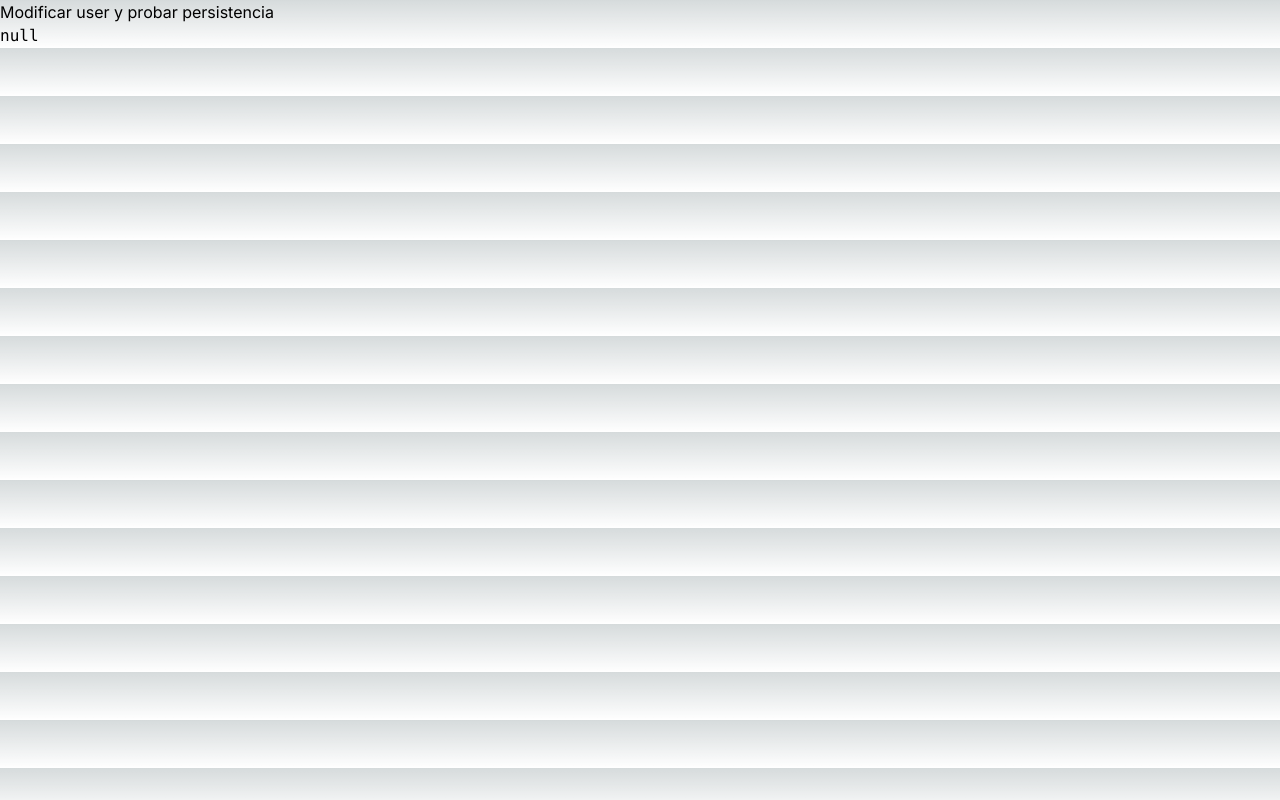
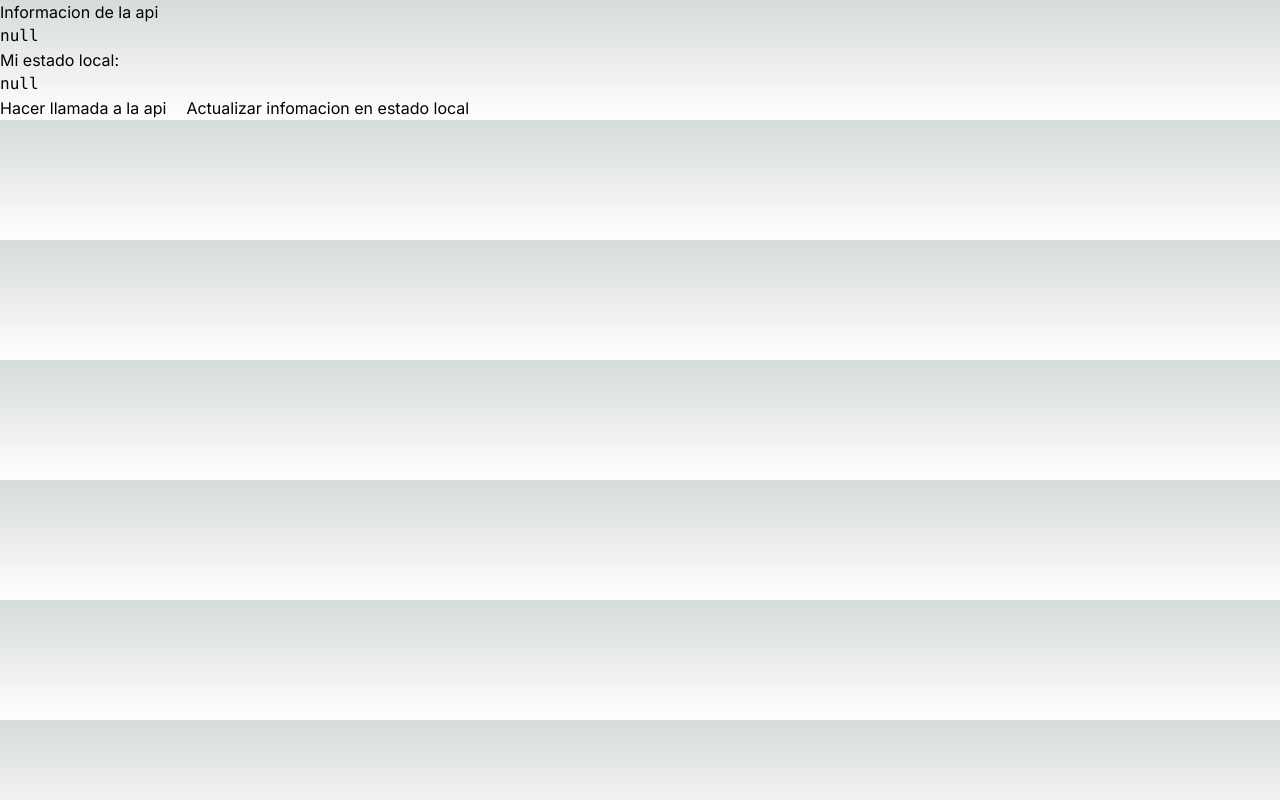
Before and after one commit to leodeveloper435/s17-clone, a Next.js app in the folder frontend/: page /home in a window 1280 px wide. Built offline with nearby package versions, Linux system fonts and the light colour scheme.

Commit message:
Se acomodo errores de tipado en el hook para llamar a la api

```diff
--- a/frontend/src/app/home/page.tsx
+++ b/frontend/src/app/home/page.tsx
@@ -1,18 +1,33 @@
 "use client";
 
 import { userStore } from "@/context/zustand";
+import useFetchData from "@/hooks/useFetchData";
+import { getUserById } from "@/services/userServices";
 
 export default function () {
   const { user, setUser } = userStore((user) => user);
+  const { response, fetchData } = useFetchData(getUserById);
 
-  const modifyUser = () => {
-    setUser({ name: "jose", lastName: "Garcia", token: "token12345" });
+  const getUser = async () => {
+    await fetchData({ url: "1" });
+  };
+
+  const modifyUser = async () => {
+    response ? setUser(response) : alert("tienes que llamar a la api primero");
   };
 
   return (
     <div>
-      <button onClick={modifyUser}>Modificar user y probar persistencia</button>
+      <h1>Informacion de la api</h1>
+      <pre>{JSON.stringify(response, null, 2)}</pre>
+      <h1>Mi estado local:</h1>
       <pre>{JSON.stringify(user, null, 2)}</pre>
+      <div className=" space-x-5">
+        <button onClick={getUser}>Hacer llamada a la api</button>
+        <button onClick={modifyUser}>
+          Actualizar infomacion en estado local
+        </button>
+      </div>
     </div>
   );
 }
--- a/frontend/src/hooks/useFetchData.ts
+++ b/frontend/src/hooks/useFetchData.ts
@@ -1,22 +1,27 @@
 import { AxiosResponse } from "axios";
 import { useState } from "react";
 
-type EndPoint = <T>(data?: T) => Promise<AxiosResponse>;
+type EndPoint = <T>(data: FuntionProps<T>) => Promise<AxiosResponse<any, any>>;
 
-const useFetchData = <T>(endPoint: EndPoint, data?: T) => {
+interface FuntionProps<T> {
+  url?: string;
+  body?: T;
+}
+
+const useFetchData = (endPoint: EndPoint) => {
   const [response, setResponse] = useState<any>(null);
   const [error, setError] = useState<Error | null>(null);
   const [loading, setLoading] = useState(false);
 
-  const fetchData = async () => {
-    setLoading(!loading);
+  const fetchData = async <T>(data: FuntionProps<T>) => {
+    setLoading(true);
     try {
       const result = await endPoint(data);
       setResponse(result.data);
     } catch (error) {
       setError(error as Error);
     } finally {
-      setLoading(!loading);
+      setLoading(false);
     }
   };
 
--- a/frontend/src/services/api.ts
+++ b/frontend/src/services/api.ts
@@ -1,7 +1,7 @@
 import axios, { InternalAxiosRequestConfig } from "axios";
 
 const api = axios.create({
-  baseURL: null || "http://localhost:3000", // url que viene del .env o el local
+  baseURL: "https://retoolapi.dev/yDaHPH" || "http://localhost:3000", // url que viene del .env o el local
   headers: {
     "Content-Type": "application/json",
   },
--- a/frontend/src/services/userServices.ts
+++ b/frontend/src/services/userServices.ts
@@ -1,7 +1,10 @@
 import api from "./api";
 
 // ejemplo
-
-export const loginUser = <T>(data: T) => {
-  return api.post("/loginUser", data);
+interface FuntionProps<T> {
+  url?: string;
+  body?: T;
+}
+export const getUserById = <T>({ url }: FuntionProps<T>) => {
+  return api.get(`/data/${url}`);
 };
```
